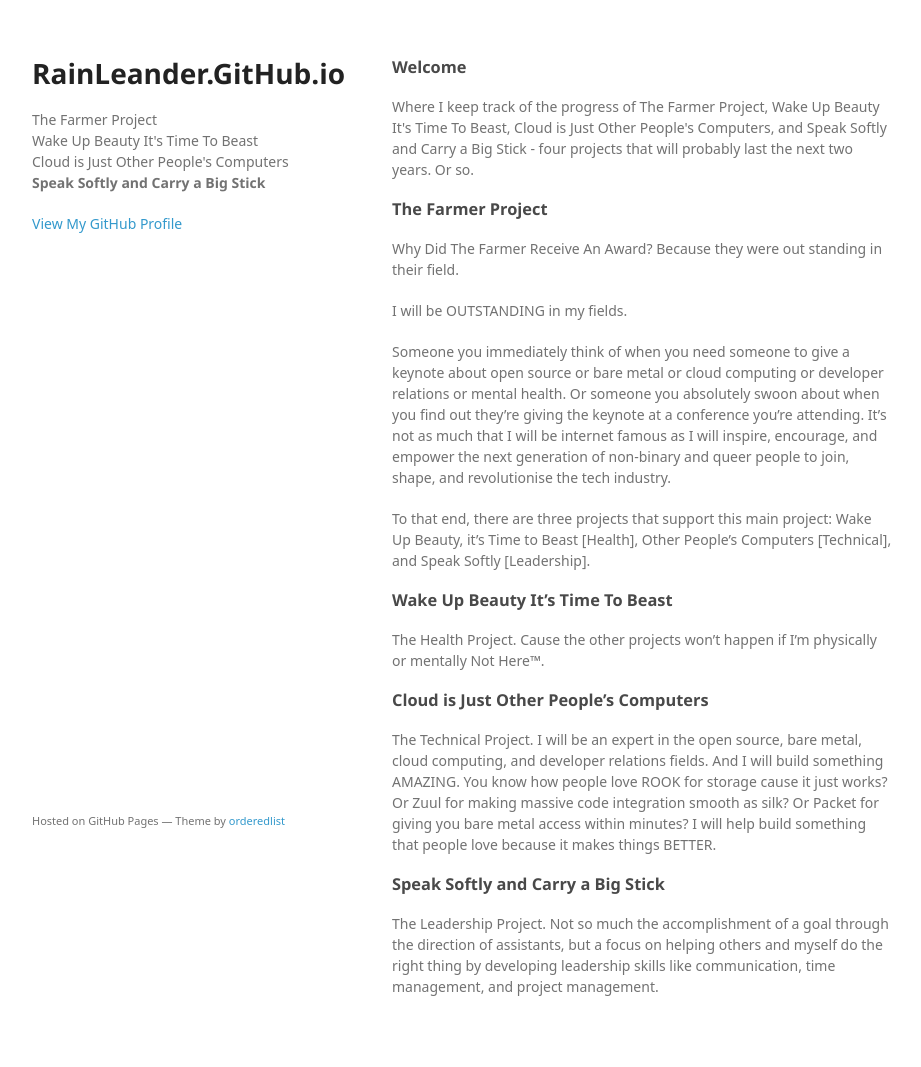
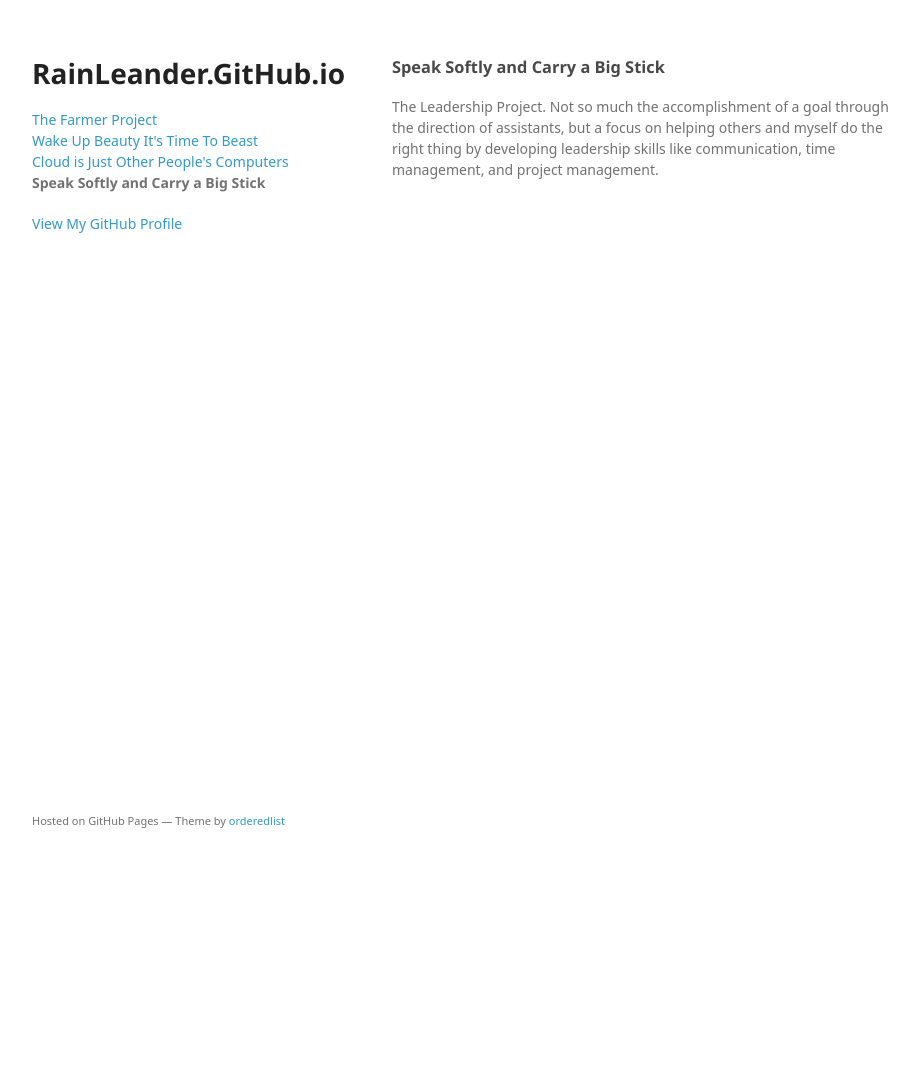
Before and after one commit to rainleander/rainleander.github.io, a Jekyll site: the page speak-softly.html, which Jekyll copies as it is, in a window 1280 px wide. Shown: the whole page, without its empty margins (178-1099 px from the left). Built offline with Jekyll 4.4.1, drawn with Linux system fonts in a browser that asks for light colours; some web fonts are replaced; after the commit the page ends 900 px from its top, so only the background shows below that.

Commit message:
Update speak-softly.html

```diff
--- a/speak-softly.html
+++ b/speak-softly.html
@@ -16,30 +16,15 @@
     <div class="wrapper">
       <header>
         <h1>RainLeander.GitHub.io</h1>
-        <p>The Farmer Project<br>
-        Wake Up Beauty It's Time To Beast<br>
-        Cloud is Just Other People's Computers<br>
-        <b>Speak Softly and Carry a Big Stick</b></p>
+        <p><a href="the-farmer-project.html">The Farmer Project</a><br>
+          <a href="wake-up-beauty.html">Wake Up Beauty It's Time To Beast</a><br>
+          <a href="cloud-is-just.html">Cloud is Just Other People's Computers</a><br>
+          <b>Speak Softly and Carry a Big Stick</b></p>
 
         <p class="view"><a href="https://github.com/rainleander">View My GitHub Profile</a></p>
 
       </header>
       <section>
-        <h3>
-<a id="welcome" class="anchor" href="#welcome" aria-hidden="true"><span aria-hidden="true" class="octicon octicon-link"></span></a>Welcome</h3>
-<p>Where I keep track of the progress of The Farmer Project, Wake Up Beauty It's Time To Beast, Cloud is Just Other People's Computers, and Speak Softly and Carry a Big Stick - four projects that will probably last the next two years. Or so.</p>
-<h3>
-<a id="the-farmer-project" class="anchor" href="#the-farmer-project" aria-hidden="true"><span aria-hidden="true" class="octicon octicon-link"></span></a>The Farmer Project</h3>
-<p>Why Did The Farmer Receive An Award? Because they were out standing in their field.</p>
-<p>I will be OUTSTANDING in my fields.</p>
-<p>Someone you immediately think of when you need someone to give a keynote about open source or bare metal or cloud computing or developer relations or mental health. Or someone you absolutely swoon about when you find out they’re giving the keynote at a conference you’re attending. It’s not as much that I will be internet famous as I will inspire, encourage, and empower the next generation of non-binary and queer people to join, shape, and revolutionise the tech industry.</p>
-<p>To that end, there are three projects that support this main project: Wake Up Beauty, it’s Time to Beast [Health], Other People’s Computers [Technical], and Speak Softly [Leadership].</p>
-<h3>
-<a id="wake-up-beauty-its-time-to-beast" class="anchor" href="#wake-up-beauty-its-time-to-beast" aria-hidden="true"><span aria-hidden="true" class="octicon octicon-link"></span></a>Wake Up Beauty It’s Time To Beast</h3>
-<p>The Health Project. Cause the other projects won’t happen if I’m physically or mentally Not Here™.</p>
-<h3>
-<a id="cloud-is-just-other-peoples-computers" class="anchor" href="#cloud-is-just-other-peoples-computers" aria-hidden="true"><span aria-hidden="true" class="octicon octicon-link"></span></a>Cloud is Just Other People’s Computers</h3>
-<p>The Technical Project. I will be an expert in the open source, bare metal, cloud computing, and developer relations fields. And I will build something AMAZING. You know how people love ROOK for storage cause it just works? Or Zuul for making massive code integration smooth as silk? Or Packet for giving you bare metal access within minutes? I will help build something that people love because it makes things BETTER.</p>
 <h3>
 <a id="speak-softly-and-carry-a-big-stick" class="anchor" href="#speak-softly-and-carry-a-big-stick" aria-hidden="true"><span aria-hidden="true" class="octicon octicon-link"></span></a>Speak Softly and Carry a Big Stick</h3>
 <p>The Leadership Project. Not so much the accomplishment of a goal through the direction of assistants, but a focus on helping others and myself do the right thing by developing leadership skills like communication, time management, and project management.</p>
```
